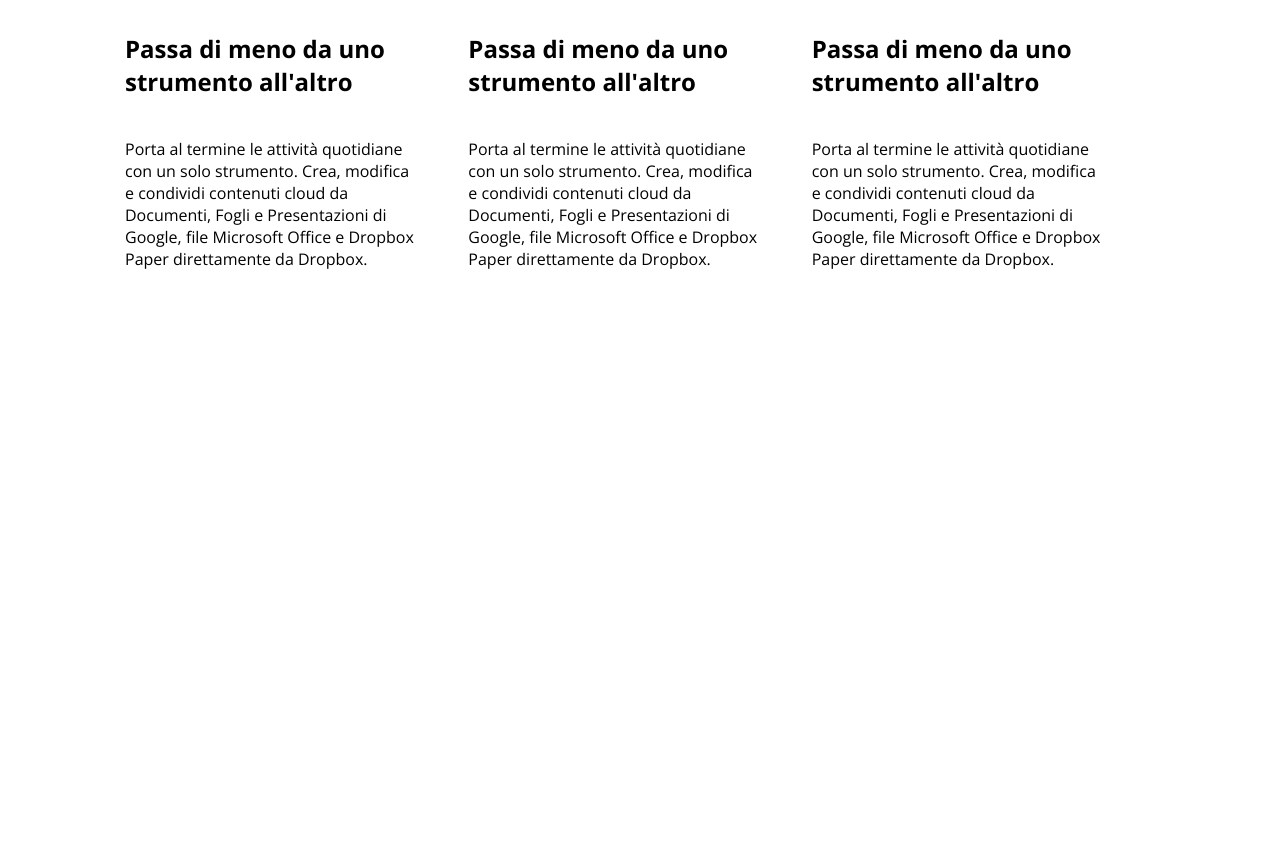
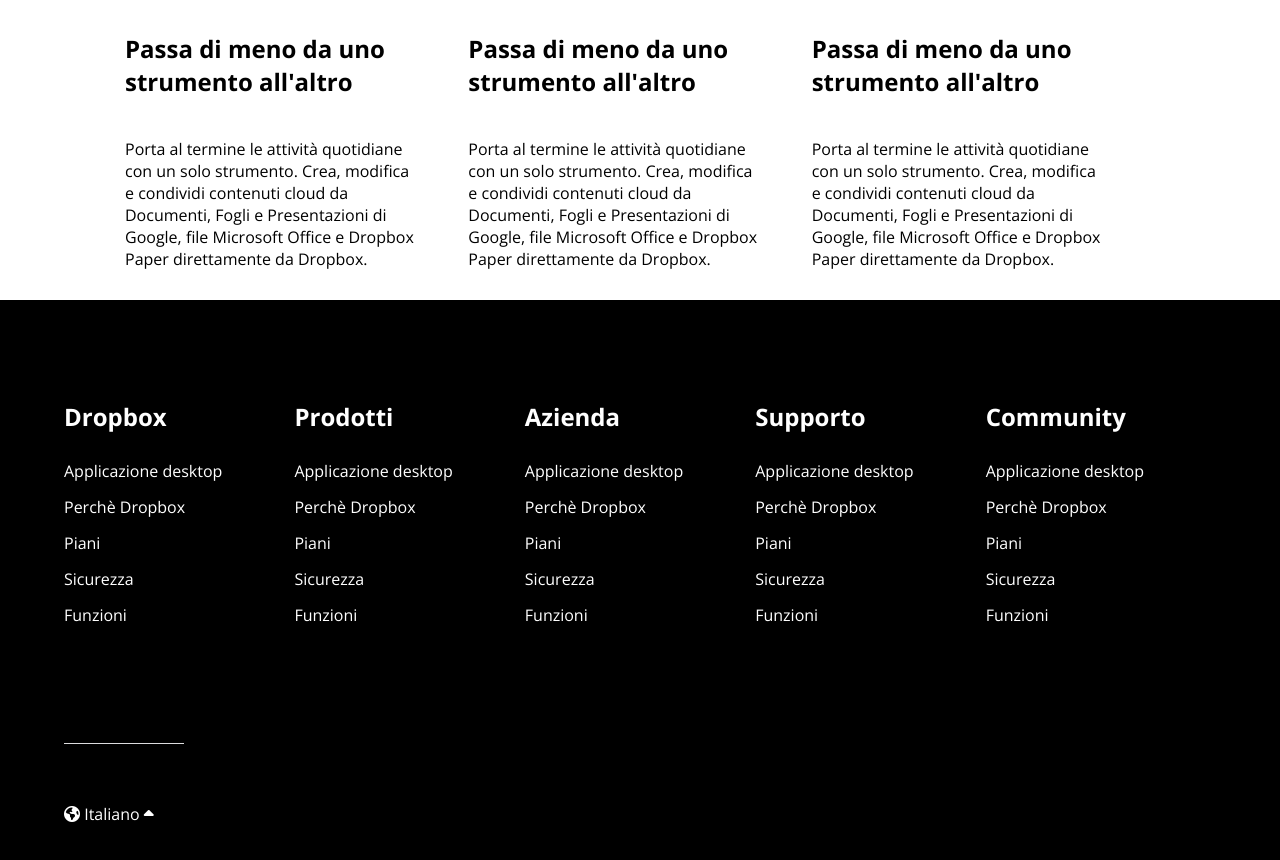
Before and after one commit to RiccardoLoPresti/htmlcss-dropbox, a plain HTML site: page index.html in a window 1280 px wide. Shown: the part 4202-5062 px from the top of the page. Before the commit the page ends 4502 px from the top, so only its background shows below. Drawn offline with nearby package versions, Linux system fonts and the light colour scheme.

Commit message:
[add] footer

```diff
--- a/css/style.css
+++ b/css/style.css
@@ -21,10 +21,6 @@ header{
 
 main, .jumbotron{
   padding-top: 80px;
-}
-
-main{
-  height: 2000px; /*TOGLIERE*/
 }
 
 img{
@@ -75,6 +71,24 @@ ul{
 
 .d-wrap{
   flex-wrap: wrap;
+}
+
+.line{
+  background-color: #dcdcde;
+  height: 1px;
+  width: 60px;
+  margin-top: 40px;
+  margin-bottom: 10px;
+}
+
+.f-line{
+  position: absolute;
+  background-color: #dcdcde;
+  height: 1px;
+  width: 120px;
+  margin-bottom: 10px;
+  padding: 0;
+  left: 0;
 }
 
 /* BUTTON */
@@ -304,14 +318,6 @@ main section .middle-card .card .buy{
   padding-top: 40px;
 }
 
-main section .middle-card .card .line{
-  background-color: #dcdcde;
-  height: 1px;
-  width: 60px;
-  margin-top: 40px;
-  margin-bottom: 10px;
-}
-
 main section .middle-card .card .highlights{
   padding-top: 40px;
 }
@@ -400,3 +406,50 @@ main section .box-section .wrap-box .box p{
   padding: 20px 0;
 }
 /* /SECTION-3 */
+
+
+/* FOOTER */
+footer{
+  background-color: #000000;
+  height: 570px;
+  color: #ffffff;
+}
+
+footer a{
+  color: #ffffff;
+  text-decoration:none ;
+}
+
+footer a:hover{
+  text-decoration:underline
+}
+
+footer .footer-top{
+  justify-content: space-between;
+  padding: 100px 0;
+}
+
+footer .footer-top .list{
+  width: 100%;
+}
+
+footer .footer-top .list h2{
+  padding-bottom: 20px;
+}
+
+footer .footer-top .list li{
+  padding:7px 0;
+}
+
+footer .footer-line{
+  position: relative;
+}
+
+footer .footer-bottom{
+  padding-top: 50px;
+  padding-left: 0;
+}
+
+footer .footer-bottom i{
+  color: white;
+}
--- a/index.html
+++ b/index.html
@@ -407,7 +407,78 @@
 
   </main>
 
-  <footer>
+  <footer >
+
+    <div class="footer-top container d-flex">
+
+      <div class="list">
+        <h2>Dropbox</h2>
+        <ul>
+          <li><a href="">Applicazione desktop</a></li>
+          <li><a href="">Perchè Dropbox</a></li>
+          <li><a href="">Piani</a></li>
+          <li><a href="">Sicurezza</a></li>
+          <li><a href="">Funzioni</a></li>
+        </ul>
+      </div>
+
+      <div class="list">
+        <h2>Prodotti</h2>
+        <ul>
+          <li><a href="">Applicazione desktop</a></li>
+          <li><a href="">Perchè Dropbox</a></li>
+          <li><a href="">Piani</a></li>
+          <li><a href="">Sicurezza</a></li>
+          <li><a href="">Funzioni</a></li>
+        </ul>
+      </div>
+
+      <div class="list">
+        <h2>Azienda</h2>
+        <ul>
+          <li><a href="">Applicazione desktop</a></li>
+          <li><a href="">Perchè Dropbox</a></li>
+          <li><a href="">Piani</a></li>
+          <li><a href="">Sicurezza</a></li>
+          <li><a href="">Funzioni</a></li>
+        </ul>
+      </div>
+
+      <div class="list">
+        <h2>Supporto</h2>
+        <ul>
+          <li><a href="">Applicazione desktop</a></li>
+          <li><a href="">Perchè Dropbox</a></li>
+          <li><a href="">Piani</a></li>
+          <li><a href="">Sicurezza</a></li>
+          <li><a href="">Funzioni</a></li>
+        </ul>
+      </div>
+
+      <div class="list">
+        <h2>Community</h2>
+        <ul>
+          <li><a href="">Applicazione desktop</a></li>
+          <li><a href="">Perchè Dropbox</a></li>
+          <li><a href="">Piani</a></li>
+          <li><a href="">Sicurezza</a></li>
+          <li><a href="">Funzioni</a></li>
+        </ul>
+      </div>
+
+    </div>
+
+    <div class="footer-line container">
+      <div class="f-line"></div>
+    </div>
+
+    <div class="footer-bottom container">
+      <i class="fa-solid fa-earth-americas"></i>
+      <span>Italiano</span>
+      <i class="fa-solid fa-caret-up"></i>
+    </div>
+
+
 
   </footer>
 
```
